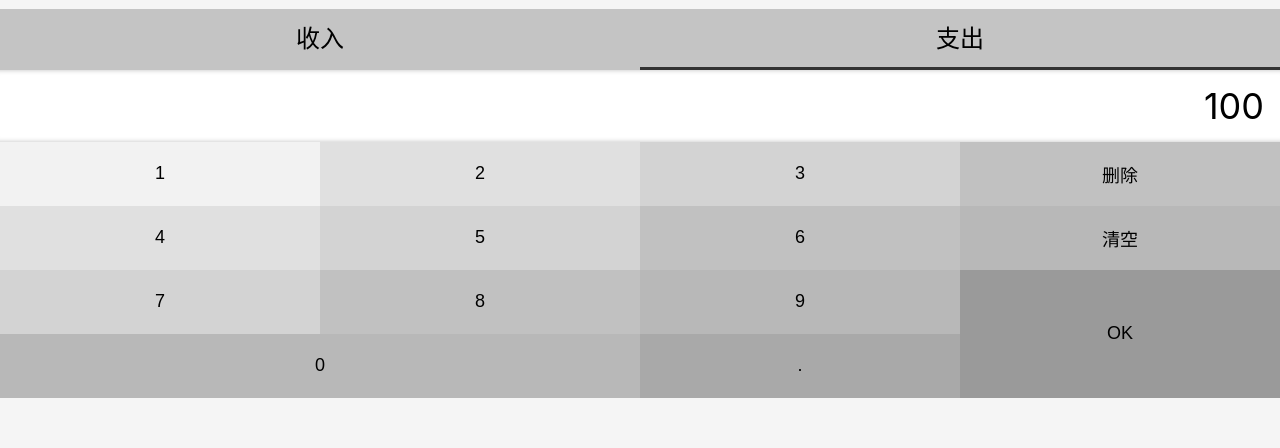
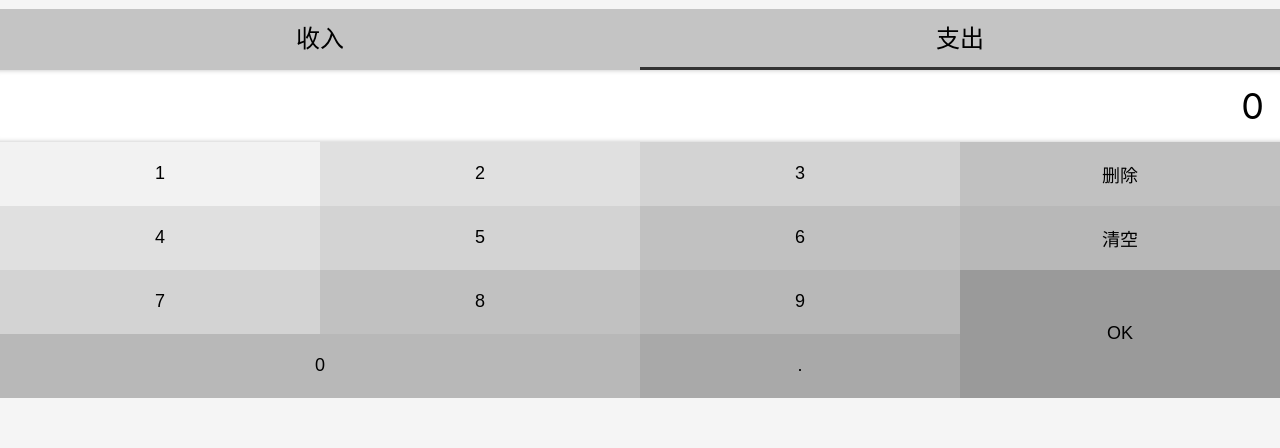
Before and after one commit to lttztt/money-react, a React app: page /#/money in a window 1280 px wide. Shown: the part 158-606 px from the top of the page. Built offline with nearby package versions, Linux system fonts and the light colour scheme.

Commit message:
nunberPad 功能 wip(work in process)

```diff
--- a/src/views/Money.tsx
+++ b/src/views/Money.tsx
@@ -18,25 +18,6 @@
       <NoteSection />
       <CategorySection />
       <NumberPadSection>
-        <div className="output">
-          100
-        </div>
-        <div className="pad clearfix">
-          <button>1</button>
-          <button>2</button>
-          <button>3</button>
-          <button>删除</button>
-          <button>4</button>
-          <button>5</button>
-          <button>6</button>
-          <button>清空</button>
-          <button>7</button>
-          <button>8</button>
-          <button>9</button>
-          <button className="ok">OK</button>
-          <button className="zero">0</button>
-          <button className="dot">.</button>
-        </div>
       </NumberPadSection>
     </MyLayout>
   );
--- a/src/views/money/NumberPadSection.tsx
+++ b/src/views/money/NumberPadSection.tsx
@@ -1,6 +1,7 @@
 import styled from 'styled-components';
+import React, {useState} from 'react';
 
-const NumberPadSection = styled.section`
+const Wrapper = styled.section`
   display:flex;
   flex-direction: column;
   > .output{
@@ -49,4 +50,70 @@
   }
 `;
 
-export {NumberPadSection}
+const NumberPadSection: React.FC = () => {
+  const [output, setOutput] = useState('0');
+  const onClick = (e: React.MouseEvent) => {
+    const text = (e.target as HTMLButtonElement).textContent;
+    if (text === null) return;
+    switch (text) {
+      case '1':
+      case '2':
+      case '3':
+      case '4':
+      case '5':
+      case '6':
+      case '7':
+      case '8':
+      case '9':
+      case '0':
+        if(output.indexOf('0') === 0) {
+          setOutput(text)
+        }else {
+          setOutput(output + text)
+        }
+        break;
+      case '.':
+        if(output.indexOf('.') < 0){
+          setOutput(output + text)
+        }
+        break;
+      case 'OK':
+        break;
+      case '删除':
+        if(output.length > 1) {
+          let result = output.slice(0, -1);
+          setOutput(result)
+        }else {
+          setOutput('0')
+        }
+        break;
+      case '清空':
+        setOutput('0')
+        break;
+
+    }
+  };
+  return (
+    <Wrapper>
+      <div className="output">{output}</div>
+      <div className="pad clearfix" onClick={onClick}>
+        <button>1</button>
+        <button>2</button>
+        <button>3</button>
+        <button>删除</button>
+        <button>4</button>
+        <button>5</button>
+        <button>6</button>
+        <button>清空</button>
+        <button>7</button>
+        <button>8</button>
+        <button>9</button>
+        <button className="ok">OK</button>
+        <button className="zero">0</button>
+        <button className="dot">.</button>
+      </div>
+    </Wrapper>
+  );
+};
+
+export {NumberPadSection};
```
